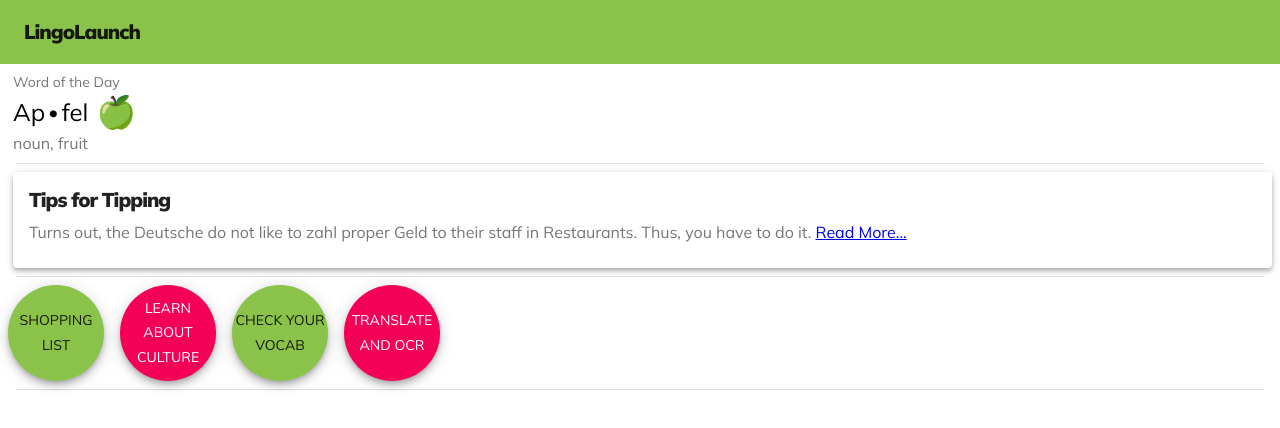
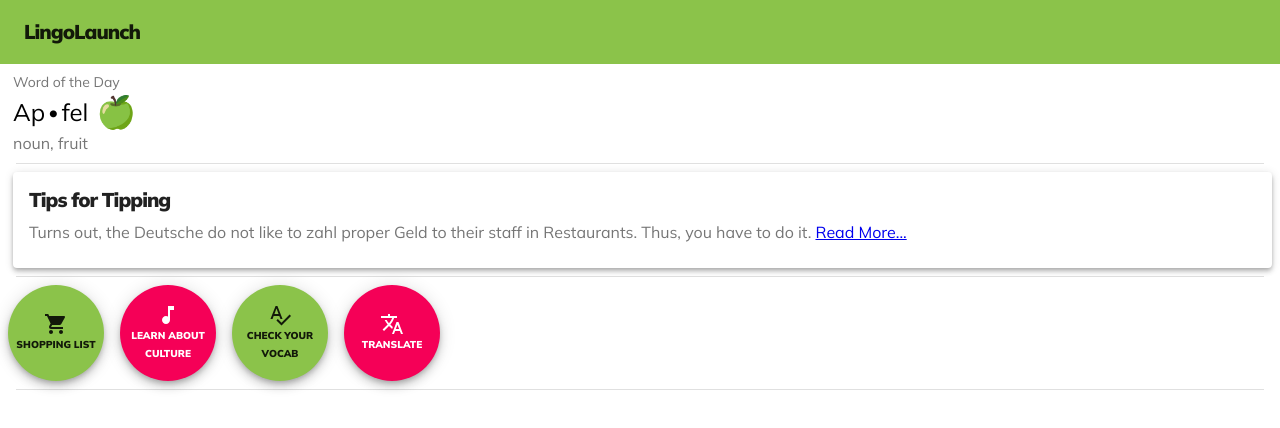
Before and after one commit to corinnaj/lingolaunch, a React (Create React App) app: page / in a window 1280 px wide. Shown: the top 428 px of the page. Built offline with nearby package versions, Linux system fonts and the light colour scheme.

Commit message:
edit bubble css style

```diff
--- a/src/App.css
+++ b/src/App.css
@@ -99,6 +99,14 @@ body {
     display: none;
 }
 
+.icon-button .MuiFab-label {
+    display: flex;
+    flex-direction: column;
+    align-items: center;
+    justify-content: center;
+    text-align: center;
+    font-weight: bold;
+}
 /*.partial-translation:before {
     z-index: -1;
     content: "";
--- a/src/Dashboard.js
+++ b/src/Dashboard.js
@@ -11,6 +11,10 @@ import Button from "@material-ui/core/Button";
 import { Link } from "react-router-dom";
 import { deepOrange, deepPurple } from '@material-ui/core/colors';
 import Fab from '@material-ui/core/Fab';
+import ShoppingCartIcon from '@material-ui/icons/ShoppingCart';
+import MusicNoteIcon from '@material-ui/icons/MusicNote';
+import SpellcheckIcon from '@material-ui/icons/Spellcheck';
+import TranslateIcon from '@material-ui/icons/Translate';
 
 const useStyles = makeStyles((theme) => ({
   root: {
@@ -40,18 +44,11 @@ const useStyles = makeStyles((theme) => ({
   },
   avatar_root: {
     '& > *': {
+      fontSize: 10,
       margin: theme.spacing(1),
       width: theme.spacing(12),
       height: theme.spacing(12),
     },
-  },
-  orange: {
-    color: theme.palette.getContrastText(deepOrange[500]),
-    backgroundColor: deepOrange[500],
-  },
-  purple: {
-    color: theme.palette.getContrastText(deepPurple[500]),
-    backgroundColor: deepPurple[500],
   },
   wordRow: {
     display: "flex",
@@ -98,19 +95,24 @@ function Dashboard() {
       <Divider variant="middle"/>
 
       <div className={classes.avatar_root}>
-        <Fab color="primary">
+        <Fab color="primary" href="./shopping" className="icon-button">
+          <ShoppingCartIcon />
           Shopping List
         </Fab>
-        <Fab color="secondary">
+        <Fab color="secondary" href="./shopping" className="icon-button">
+          <MusicNoteIcon />
           Learn About Culture
         </Fab>
-        <Fab color="primary">
+        <Fab color="primary" href="./shopping" className="icon-button">
+          <SpellcheckIcon />
           Check Your Vocab
         </Fab>
-        <Fab color="secondary">
-          Translate and OCR
+        <Fab color="secondary" href="./shopping" className="icon-button">
+          <TranslateIcon />
+          Translate
         </Fab>
       </div>
+
       <Divider variant="middle" />
     </div>
   );
```
